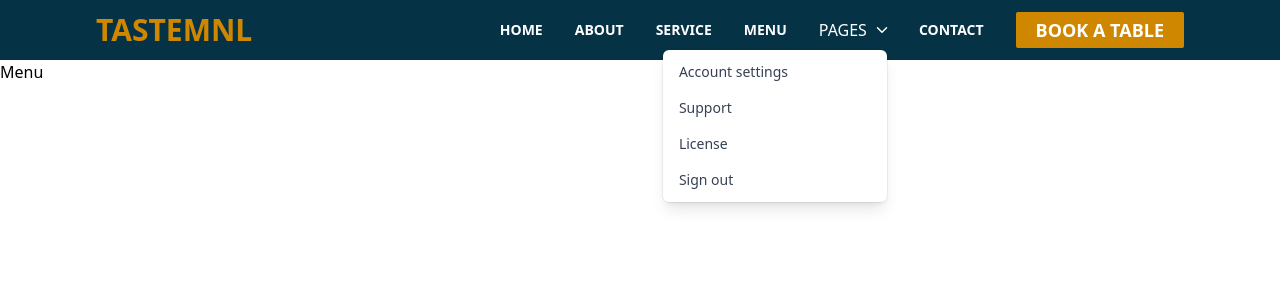
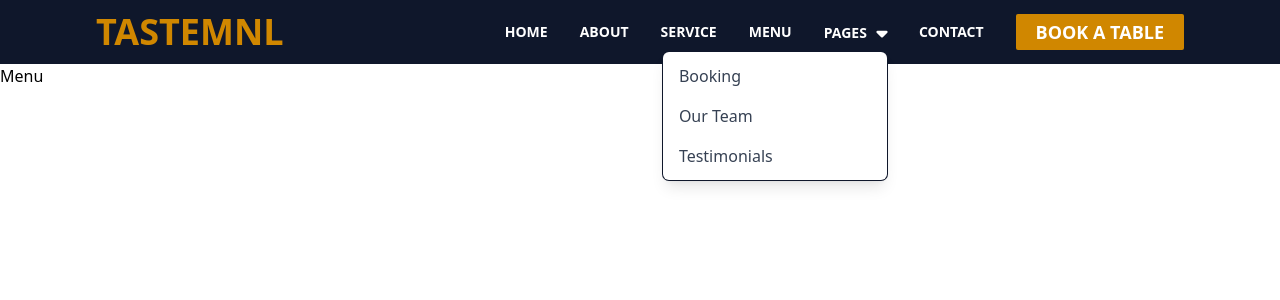
Before and after one commit to AdieDev0/Taste-Manila---Restaurant, a React (Vite) app in the folder tastemnl/: page /menu in a window 1280 px wide. Both pictures are taken after a click on the button "PAGES". Shown: the top 300 px of the page. Built offline with nearby package versions, Linux system fonts and the light colour scheme.

Commit message:
Enhance later

```diff
--- a/tastemnl/src/Components/Navbar.jsx
+++ b/tastemnl/src/Components/Navbar.jsx
@@ -1,14 +1,14 @@
 import React from "react";
 import { NavLink } from "react-router-dom";
 import { Menu } from "@headlessui/react";
-import { FiChevronDown } from "react-icons/fi";
+import { FaCaretDown } from "react-icons/fa6";
 
 const Navbar = () => {
   return (
-    <div className="bg-cyan-950 py-3 px-24">
+    <div className="bg-[#0F172B] py-3 px-24">
       <div className="flex justify-between">
         {/* NAME */}
-        <h1 className=" text-yellow-600 font-bold text-3xl cursor-pointer">
+        <h1 className=" text-yellow-600 font-bold text-4xl cursor-pointer">
           TASTEMNL
         </h1>
         {/* Routes */}
@@ -25,56 +25,48 @@ const Navbar = () => {
           <li className=" text-white hover:text-yellow-600 duration-200 font-semibold text-sm cursor-pointer">
             <NavLink to="/menu">MENU</NavLink>
           </li>
+
+          {/* FROM HEADLESS UI */}
           <Menu as="div" className="relative inline-block text-left">
             <div>
-              <Menu.Button className="inline-flex w-full justify-center items-center gap-x-1.5 text-white hover:text-yellow-600 duration-200">
+              <Menu.Button className="inline-flex w-full justify-center items-center gap-x-1.5 text-white hover:text-yellow-600 duration-200 font-semibold text-sm cursor-pointer">
                 PAGES
-                <FiChevronDown
+                <FaCaretDown
                   aria-hidden="true"
                   className="-mr-1 text-lg text-white hover:text-yellow-600 duration-200"
                 />
               </Menu.Button>
             </div>
-
+            {/* ITEMS */}
             <Menu.Items
               transition
-              className="absolute right-0 z-10 mt-2 w-56 origin-top-right rounded-md bg-white ring-1 shadow-lg ring-black/5 transition focus:outline-hidden data-closed:scale-95 data-closed:transform data-closed:opacity-0 data-enter:duration-100 data-enter:ease-out data-leave:duration-75 data-leave:ease-in"
+              className="absolute right-0 z-10 mt-2 w-56 origin-top-right rounded-md bg-white ring-1 shadow-lg ring-[#0F172B] transition focus:outline-hidden data-closed:scale-95 data-closed:transform data-closed:opacity-0 data-enter:duration-100 data-enter:ease-out data-leave:duration-75 data-leave:ease-in"
             >
               <div className="py-1">
                 <Menu.Item>
                   <a
                     href="#"
-                    className="block px-4 py-2 text-sm text-gray-700 data-focus:bg-gray-100 data-focus:text-gray-900 data-focus:outline-hidden"
+                    className="block px-4 py-2 text-md hover:font-bold duration-100 text-gray-700 data-focus:bg-gray-100 data-focus:text-yellow-600 data-focus:outline-hidden"
                   >
-                    Account settings
+                    Booking
                   </a>
                 </Menu.Item>
                 <Menu.Item>
                   <a
                     href="#"
-                    className="block px-4 py-2 text-sm text-gray-700 data-focus:bg-gray-100 data-focus:text-gray-900 data-focus:outline-hidden"
+                    className="block px-4 py-2 text-md hover:font-bold duration-100 text-gray-700 data-focus:bg-gray-100 data-focus:text-yellow-600 data-focus:outline-hidden"
                   >
-                    Support
+                    Our Team
                   </a>
                 </Menu.Item>
                 <Menu.Item>
                   <a
                     href="#"
-                    className="block px-4 py-2 text-sm text-gray-700 data-focus:bg-gray-100 data-focus:text-gray-900 data-focus:outline-hidden"
+                    className="block px-4 py-2 text-md hover:font-bold duration-100 text-gray-700 data-focus:bg-gray-100 data-focus:text-yellow-600 data-focus:outline-hidden"
                   >
-                    License
+                    Testimonials
                   </a>
                 </Menu.Item>
-                <form action="#" method="POST">
-                  <Menu.Item>
-                    <button
-                      type="submit"
-                      className="block w-full px-4 py-2 text-left text-sm text-gray-700 data-focus:bg-gray-100 data-focus:text-gray-900 data-focus:outline-hidden"
-                    >
-                      Sign out
-                    </button>
-                  </Menu.Item>
-                </form>
               </div>
             </Menu.Items>
           </Menu>
```
